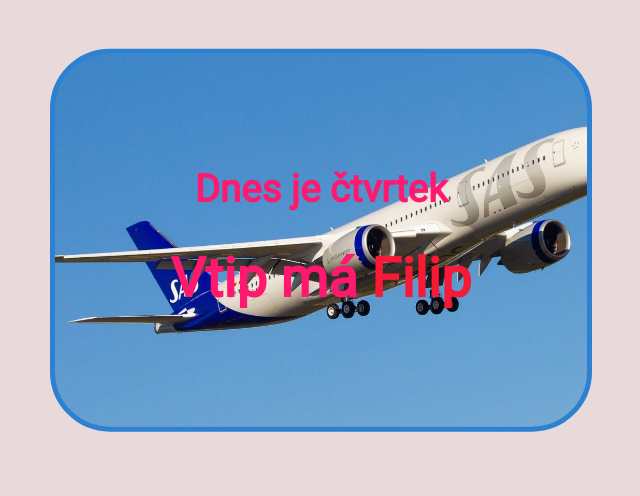
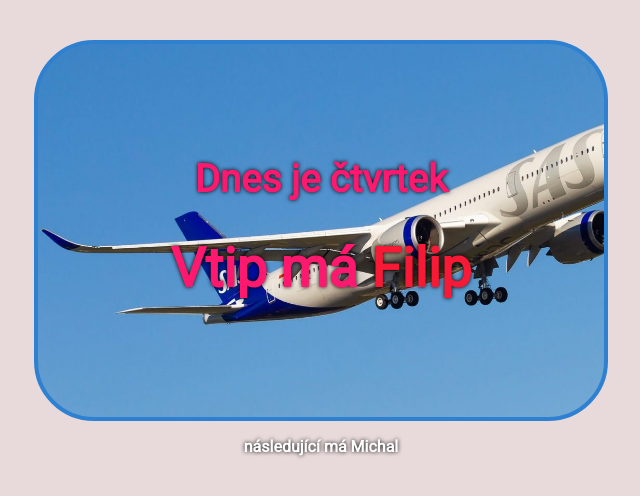
Before and after one commit to kdomavtip/kdomavtip, a plain HTML site: page index.html in a window 1280 px wide. Shown: the whole page, without its empty margins (319-959 px from the left). Drawn offline with Linux system fonts and the light colour scheme.

Commit message:
pridani nasledujiciho, zmena vypoctu obeti

```diff
--- a/index.html
+++ b/index.html
@@ -13,5 +13,6 @@
         <h2 id="day_of_week"></h2>
         <h1 id="jokebearer"></h1>
     </div>
+    <h3 id="jokebearer_next"></h3>
 </body>
 </html>
--- a/script.js
+++ b/script.js
@@ -1,76 +1,42 @@
 // Skript Jaromíra Soukupa
 // Kdo má dnes vtip
 
-let names = ['Dominik', 'Eliška', 'Filip', 'Michal', 'Vláďa', 'Wendigo']
-let days = ['neděle', 'pondělí', 'úterý', 'středa', 'čtvrtek', 'pátek', 'sobota']
+let NAMES = ['Wendigo', 'Dominik', 'Eliška', 'Filip', 'Michal', 'Vláďa']
+let DAYS = ['pondělí', 'úterý', 'středa', 'čtvrtek', 'pátek', 'sobota', 'neděle']
+const EPOCH_START = new Date('2020-03-23T00:00:00');
+const NOW = new Date();
+//const NOW = new Date('2020-03-24T09:00:00'); // for DBG
 
-/* Copied from SO */
-
-Date.prototype.isLeapYear = function() {
-    var year = this.getFullYear();
-    if((year & 3) != 0) return false;
-    return ((year % 100) != 0 || (year % 400) == 0);
-};
-
-Date.prototype.getDayOfYear = function() {
-    var dayCount = [0, 31, 59, 90, 120, 151, 181, 212, 243, 273, 304, 334];
-    var mn = this.getMonth();
-    var dn = this.getDate();
-    var dayOfYear = dayCount[mn] + dn;
-    if(mn > 1 && this.isLeapYear()) dayOfYear++;
-    return dayOfYear;
-};
-
-/* Not copied from SO */
-
-function date() {
-    let d = new Date()
-    /* For testing purposes */
-    //d.setDate(d.getDate() + 4)
-    return d
+function getDaysSinceEpochStart(date) {
+    var today = date ? date : NOW;
+    return Math.floor((today - EPOCH_START)/(1000 * 60 * 60 * 24));
 }
 
-function dom() {
-    return date().getDate() - 1
-}
-
-function dow() {
-    return date().getDay()
-}
-
-function get_offset() {
-
-    if (dow() == 6) {
-        return 2
-    } else if (dow() == 0) {
-        return 1
-    }
-
-    return 0
-}
-
-function offset_date(offset) {
-    let d = date()
-    d.setDate(d.getDate() + offset)
-    return d
+function getWorkDays(days) {
+    // subtract weekends and trailing saturday
+    return days - Math.floor(days/7) * 2 - (days%7 == 6 ? 1 : 0);
 }
 
 function update_jokebearer(text) {
     document.getElementById('jokebearer').innerHTML = text
 }
 
+function update_jokebearer_next(text) {
+    document.getElementById('jokebearer_next').innerHTML = text
+}
+
 function update_dow_text(text) {
     document.getElementById('day_of_week').innerHTML = text
 }
 
-function is_weekend(day_of_week) {
-    return day_of_week == 0 || day_of_week == 6
+function is_weekend(day) {
+    return day % 7 > 4;
 }
 
 function get_dow_text() {
 
-    let day_of_week = dow()
-    let day = days[day_of_week]
+    let day_of_week = getDaysSinceEpochStart() % 7;
+    let day = DAYS[day_of_week];
     let weekend_text = ', příští stand-up bude v pondělí'
     let text = 'Dnes je ' + day + (is_weekend(day_of_week) ? weekend_text : '')
 
@@ -85,31 +51,33 @@ function update_bg_if_filip_or_dominik(joker) {
     } else if (joker == 'Dominik') {
         document.getElementById('joke').style.color = '#fff'
         document.getElementById('joke').style.backgroundImage = "url('dominik.jpg')"
-        document.getElementById('joke').style.backgroundSize = "50% 55%"
-        document.getElementById('joke').style.backgroundPosition = "90% 60%"
     }
 }
 
 function get_joke_text() {
-
-    let next_standup = offset_date(get_offset())
+    let days_since_start = getDaysSinceEpochStart();
+    let work_days = getWorkDays(days_since_start);
 
     let weekend_text = 'Vtip bude mít '
     let weekday_text = 'Vtip má '
 
-    let text = is_weekend(dow()) ? weekend_text : weekday_text
+    let text = is_weekend(days_since_start) ? weekend_text : weekday_text
 
-    let joker = names[next_standup.getDayOfYear() % names.length]
+    let joker = NAMES[work_days % NAMES.length]
 
     update_bg_if_filip_or_dominik(joker)
 
     return text + '<b id="name">' + joker + '</b>'
 }
 
+function get_next_text() {
+    let days_since_start = getDaysSinceEpochStart();
+    let work_days = getWorkDays(days_since_start) + 1;
+    return 'následující má ' + NAMES[work_days % NAMES.length];
+}
 
 function calc() {
-
     update_dow_text(get_dow_text())
     update_jokebearer(get_joke_text())
-
+    update_jokebearer_next(get_next_text())
 }
--- a/stylesheet.css
+++ b/stylesheet.css
@@ -5,38 +5,36 @@ body {
 }
 
 #joke {
-  margin: auto;
+  margin: 2.5em auto 1em;
   width: 40%;
-  padding: 10px;
-  padding-top: 80px;
-  padding-bottom: 80px;
+  padding: 80px 30px;
 
   background-color: #7baee0;
   background-size: cover;
-  background-repeat: no-repeat;
-  background-attachment: fixed;
-  background-position: 50% 50%;
 
-  border: 5px solid #2e80d1;
+  border: 4px solid #2e80d1;
   border-radius: 60px;
-
-  position: absolute;
-  top: 30%;
-  left: 50%;
-  -ms-transform: translate(-50%, -50%);
-  transform: translate(-50%, -50%);
 }
 
 #name {
   color: #f71935;
 }
 
-h1, h2 {
+h1, h2, h3 {
   text-decoration: none;
   text-align: center;
-  font-size: 2.4em;
+  text-shadow: 0 0 4px black;
 }
 
 h1 {
     font-size: 3.4em;
 }
+
+h2 {
+    font-size: 2.4em;
+}
+
+h3 {
+    font-size: 1em;
+    color: white;
+}
```
